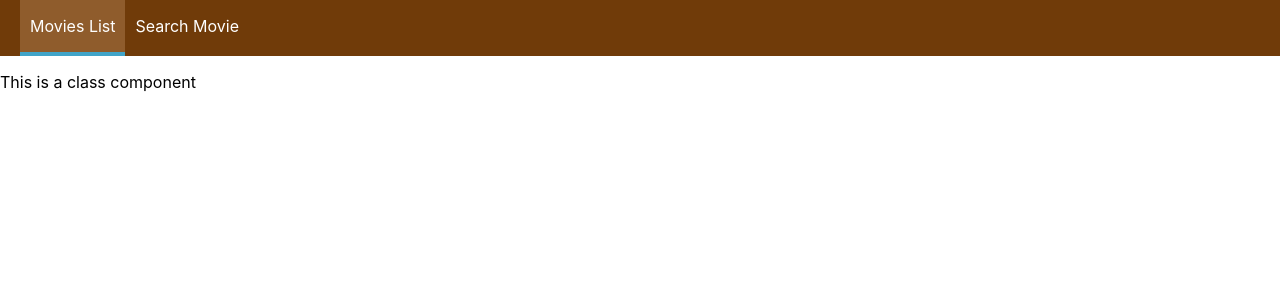
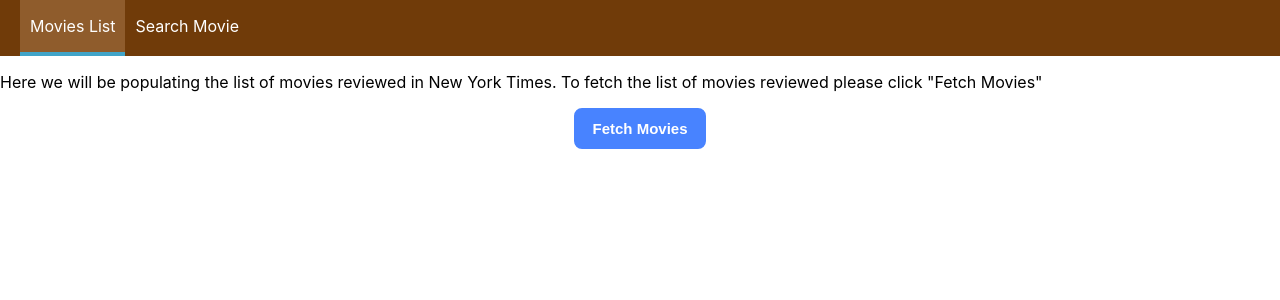
Before and after one commit to Niranjan2016/black-piano-assignment-2021, a React (Create React App) app: page / in a window 1280 px wide. Shown: the top 300 px of the page. Built offline with nearby package versions, Linux system fonts and the light colour scheme; no server answers.

Commit message:
Adding fetch button in movielist container component

```diff
--- /dev/null
+++ b/src/Components/UI/Button/Button.js
@@ -0,0 +1,13 @@
+import React from "react";
+import classes from "./Button.module.css";
+
+const button = (props) => (
+  <button
+    className={[classes.Button, classes[props.btnType]].join(" ")}
+    onClick={props.clicked}
+  >
+    {props.children}
+  </button>
+);
+
+export default button;
--- /dev/null
+++ b/src/Components/UI/Button/Button.module.css
@@ -0,0 +1,28 @@
+.Button {
+    display         : inline-block;
+    background-color: #4883ff;
+    color           : #fff;
+    font-size       : 15px;
+    font-weight     : 500;
+    padding         : 10px 16px;
+    text-decoration : none;
+    border          : 2px solid #4883ff;
+    transition      : all 0.5s;
+    border-radius   : 8px;
+    cursor          : pointer;
+}
+
+.Button a:hover {
+    background-color: transparent;
+    color           : #4883ff;
+}
+
+
+.Success {
+    color      : #ffffff;
+    font-weight: bold;
+}
+
+.Danger {
+    color: #944317;
+}
--- a/src/Containers/MovieList/MovieList.js
+++ b/src/Containers/MovieList/MovieList.js
@@ -1,9 +1,33 @@
 import React, { Component } from "react";
-// import classes from './MovieList.module.css';
+// import classes from "./MovieList.module.css";
+import Aux from "../../hoc/Aux/Aux";
+import Button from "../../Components/UI/Button/Button";
 
 class MovieList extends Component {
+  state = {
+    movieList: [],
+    isFetchingData: false,
+  };
+
+  fetchMoviesListHandler = () => {
+    console.log("Clicked on fetch Movies");
+  };
+
   render() {
-    return <p>This is a class component</p>;
+    return (
+      <Aux>
+        <p>
+          Here we will be populating the list of movies reviewed in New York
+          Times. To fetch the list of movies reviewed please click "Fetch
+          Movies"
+        </p>
+        <div style={{ textAlign: "center" }}>
+          <Button btnType="Success" clicked={this.fetchMoviesListHandler}>
+            Fetch Movies
+          </Button>
+        </div>
+      </Aux>
+    );
   }
 }
 export default MovieList;
```
